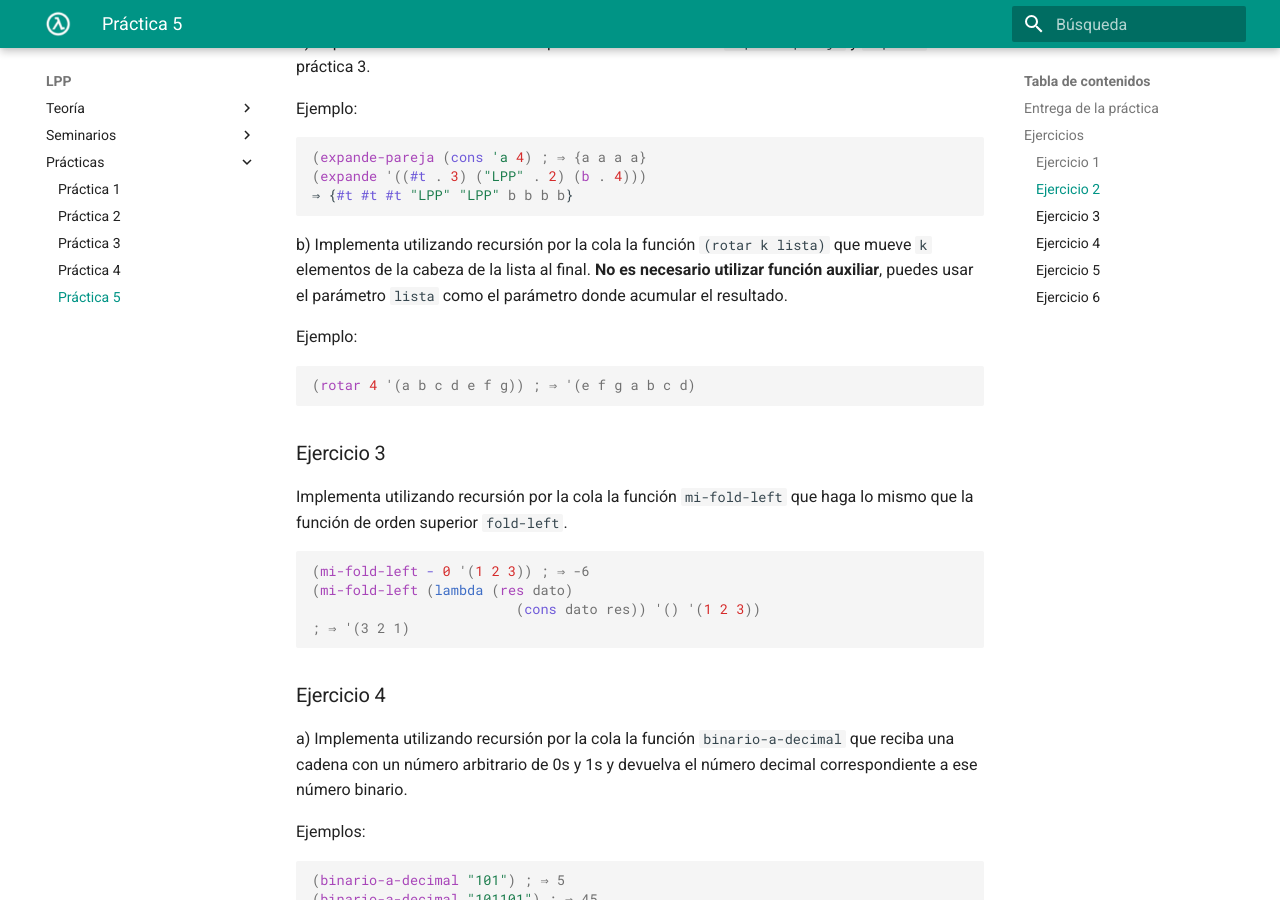
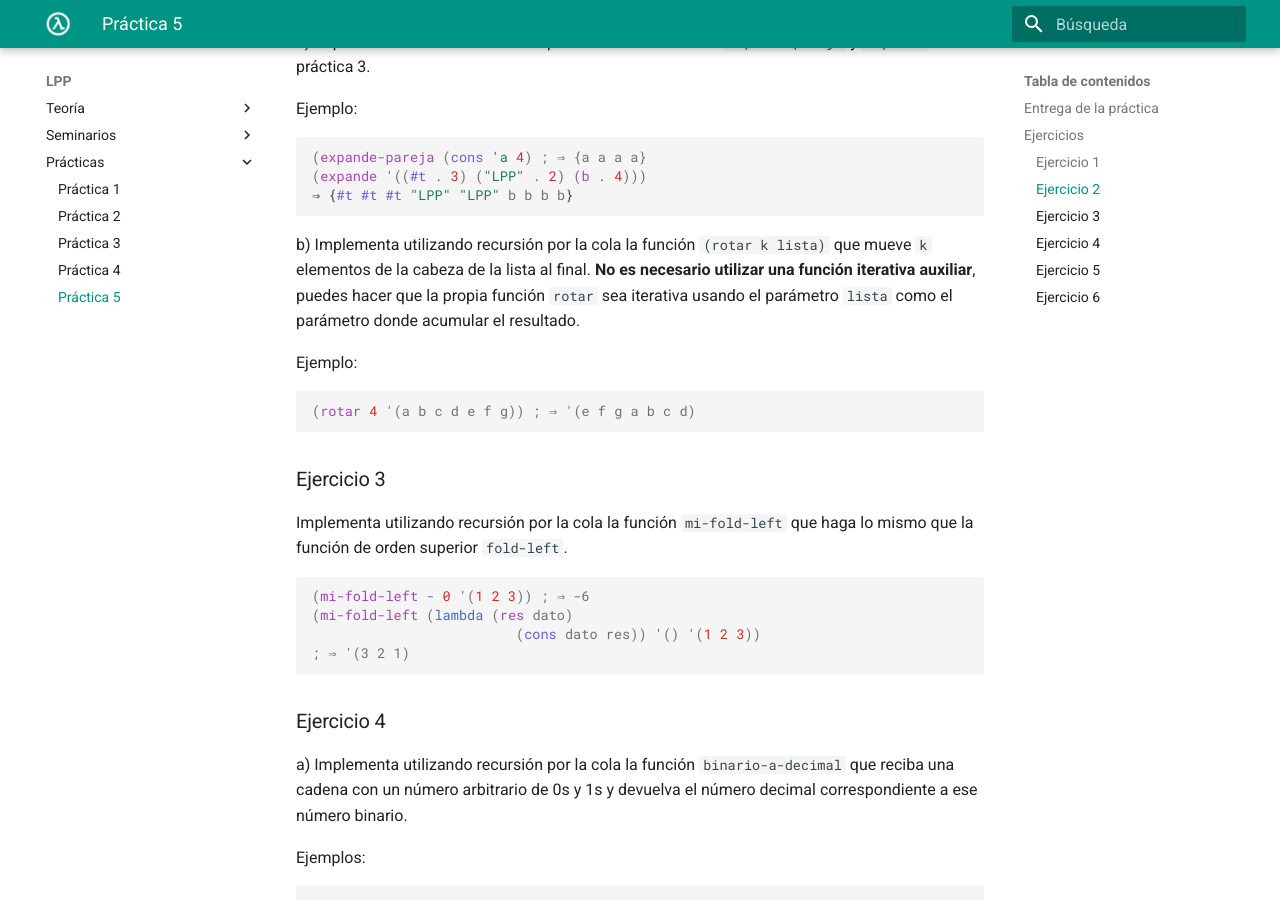
Before and after one commit to domingogallardo/apuntes-lpp, an MkDocs documentation site: the page built from docs/practicas/practica05/practica05.md, in a window 1280 px wide and 900 px high, scrolled down 1039 px. Built offline with MkDocs 1.6.1 and Material for MkDocs 9.7.7, drawn with Linux system fonts in a browser that asks for light colours.

Commit message:
Corrección

```diff
--- a/docs/practicas/practica05/practica05.md
+++ b/docs/practicas/practica05/practica05.md
@@ -61,7 +61,8 @@ Ejemplo:
 
 b) Implementa utilizando recursión por la cola la función `(rotar k
 lista)` que mueve `k` elementos de la cabeza de la lista al
-final. **No es necesario utilizar función auxiliar**, puedes usar el
+final. **No es necesario utilizar una función iterativa auxiliar**,
+puedes hacer que la propia función `rotar` sea iterativa usando el
 parámetro `lista` como el parámetro donde acumular el resultado.
 
 Ejemplo:
```
